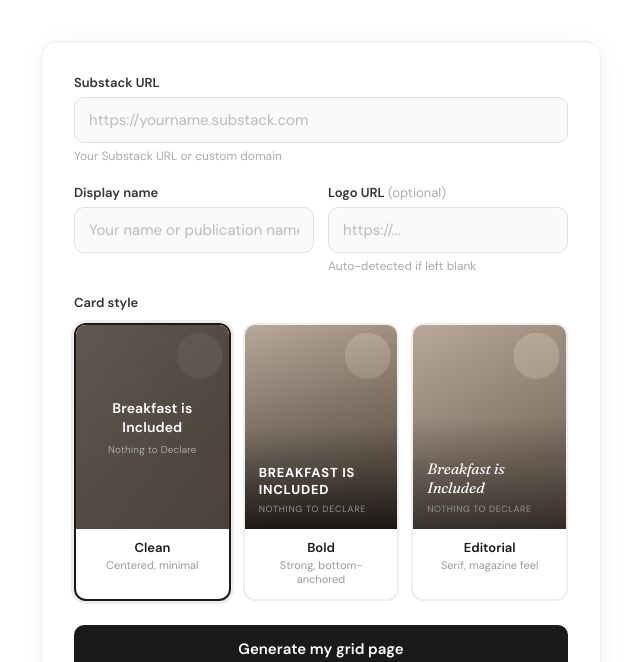
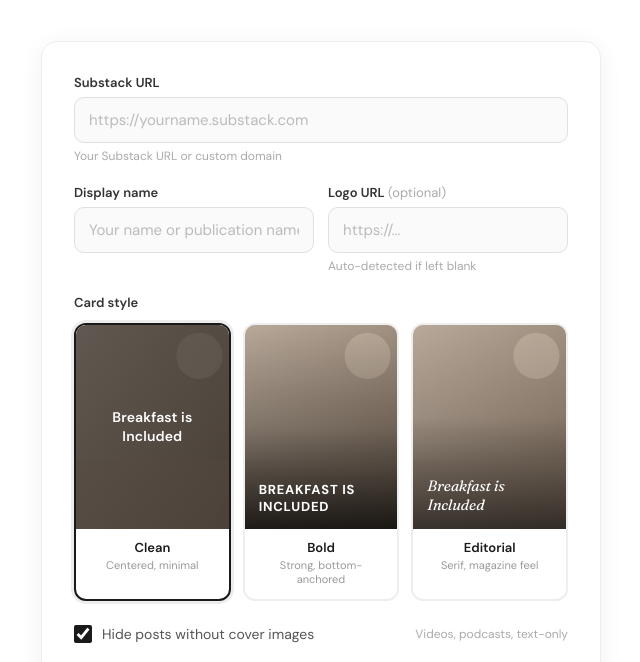
Before and after one commit to scottmonaco/stackpub, a website: page public/index.html in a window 1280 px wide. Shown: the part 285-947 px from the top of the page, without its empty margins (319-959 px from the left). Drawn offline with Linux system fonts and the light colour scheme.

Commit message:
Update index.html

```diff
--- a/public/index.html
+++ b/public/index.html
@@ -77,10 +77,6 @@
       font-family: 'DM Sans', sans-serif; font-weight: 600; font-size: clamp(11px, 2.8vw, 14px);
       color: #fff; letter-spacing: 0.01em; line-height: 1.35;
     }
-    .preview-clean .overlay .s {
-      font-family: 'DM Sans', sans-serif; font-weight: 300; font-size: clamp(8px, 2vw, 10px);
-      color: rgba(255,255,255,0.6); margin-top: 6px; letter-spacing: 0.02em;
-    }
 
     /* Style 2: Bold — big uppercase, gradient from bottom */
     .preview-bold .overlay {
@@ -92,10 +88,6 @@
     .preview-bold .overlay .t {
       font-family: 'DM Sans', sans-serif; font-weight: 700; font-size: clamp(11px, 2.8vw, 13px);
       color: #fff; text-transform: uppercase; letter-spacing: 0.06em; line-height: 1.25;
-    }
-    .preview-bold .overlay .s {
-      font-family: 'DM Sans', sans-serif; font-weight: 400; font-size: clamp(7px, 1.8vw, 9px);
-      color: rgba(255,255,255,0.5); margin-top: 5px; text-transform: uppercase; letter-spacing: 0.08em;
     }
 
     /* Style 3: Editorial — serif, elegant */
@@ -109,14 +101,21 @@
       font-family: 'Fraunces', serif; font-weight: 400; font-size: clamp(12px, 3vw, 15px); font-style: italic;
       color: #fff; line-height: 1.3; letter-spacing: -0.01em;
     }
-    .preview-editorial .overlay .s {
-      font-family: 'DM Sans', sans-serif; font-weight: 400; font-size: clamp(7px, 1.8vw, 9px);
-      color: rgba(255,255,255,0.45); margin-top: 5px; letter-spacing: 0.06em; text-transform: uppercase;
-    }
 
     .style-info { padding: 10px 12px 12px; text-align: center; }
     .style-info .name { font-weight: 600; font-size: 13px; color: #1a1a1a; margin-bottom: 2px; }
     .style-info .desc { font-size: 11px; color: #999; line-height: 1.3; }
+
+    /* ── Checkbox ── */
+    .toggle-row {
+      display: flex; align-items: center; gap: 10px;
+      margin-bottom: 24px; cursor: pointer; user-select: none;
+    }
+    .toggle-row input[type="checkbox"] {
+      width: 18px; height: 18px; accent-color: #1a1a1a; cursor: pointer; flex-shrink: 0;
+    }
+    .toggle-row span { font-size: 14px; color: #555; }
+    .toggle-row .toggle-hint { font-size: 12px; color: #aaa; margin-left: auto; }
 
     /* ── Button ── */
     .submit-btn {
@@ -225,7 +224,6 @@
             <div class="bg"></div>
             <div class="overlay">
               <span class="t">Breakfast is Included</span>
-              <span class="s">Nothing to Declare</span>
             </div>
           </div>
           <div class="style-info">
@@ -239,7 +237,6 @@
             <div class="bg"></div>
             <div class="overlay">
               <span class="t">Breakfast is Included</span>
-              <span class="s">Nothing to Declare</span>
             </div>
           </div>
           <div class="style-info">
@@ -253,7 +250,6 @@
             <div class="bg"></div>
             <div class="overlay">
               <span class="t">Breakfast is Included</span>
-              <span class="s">Nothing to Declare</span>
             </div>
           </div>
           <div class="style-info">
@@ -264,6 +260,12 @@
 
       </div>
     </div>
+
+    <label class="toggle-row">
+      <input type="checkbox" id="excludeNoImage" checked />
+      <span>Hide posts without cover images</span>
+      <span class="toggle-hint">Videos, podcasts, text-only</span>
+    </label>
 
     <button class="submit-btn" id="submitBtn" onclick="createPage()">Generate my grid page</button>
     <div class="error" id="errorMsg"></div>
@@ -332,6 +334,8 @@
       if (!substackUrl) return showError('Please enter your Substack URL.');
       if (!displayName) return showError('Please enter a display name.');
 
+      const excludeNoImage = document.getElementById('excludeNoImage').checked;
+
       btn.disabled = true;
       btn.textContent = 'Fetching your posts\u2026';
 
@@ -339,7 +343,7 @@
         const res = await fetch('/api/register', {
           method: 'POST',
           headers: { 'Content-Type': 'application/json' },
-          body: JSON.stringify({ substackUrl, displayName, logoUrl, imageStyle: selectedStyle })
+          body: JSON.stringify({ substackUrl, displayName, logoUrl, imageStyle: selectedStyle, excludeNoImage })
         });
         const data = await res.json();
 
@@ -349,7 +353,11 @@
         document.getElementById('pageUrl').textContent = liveUrl;
         document.getElementById('pageUrl').href = liveUrl;
         document.getElementById('viewBtn').href = liveUrl;
-        document.getElementById('postCount').textContent = `${data.postCount} stories loaded \u00b7 updates automatically`;
+
+        let countText = `${data.postCount} stories loaded`;
+        if (data.excluded > 0) countText += ` \u00b7 ${data.excluded} without images hidden`;
+        countText += ' \u00b7 updates automatically';
+        document.getElementById('postCount').textContent = countText;
         document.getElementById('formCard').style.display = 'none';
         document.getElementById('successCard').style.display = 'block';
 
```
